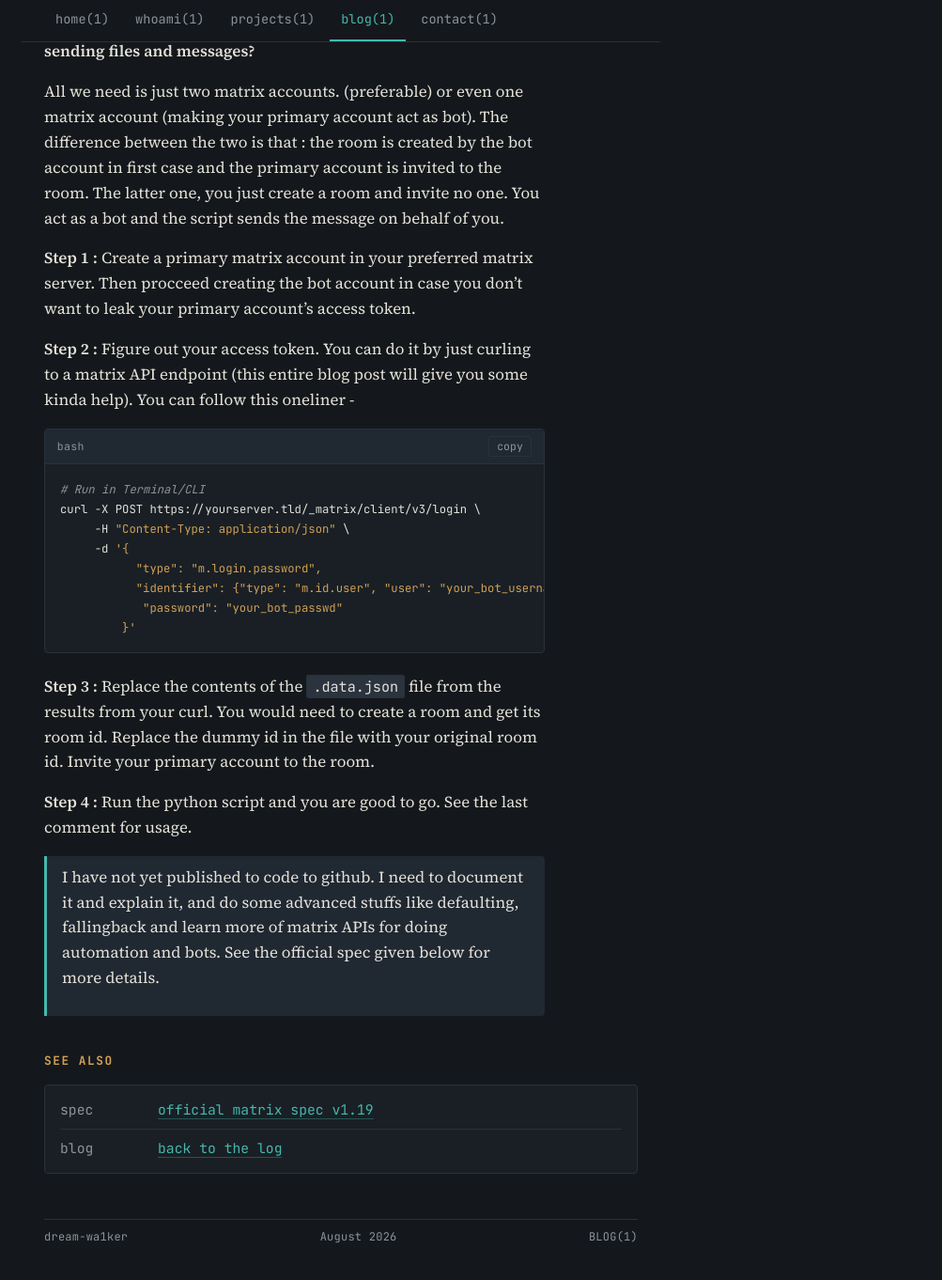
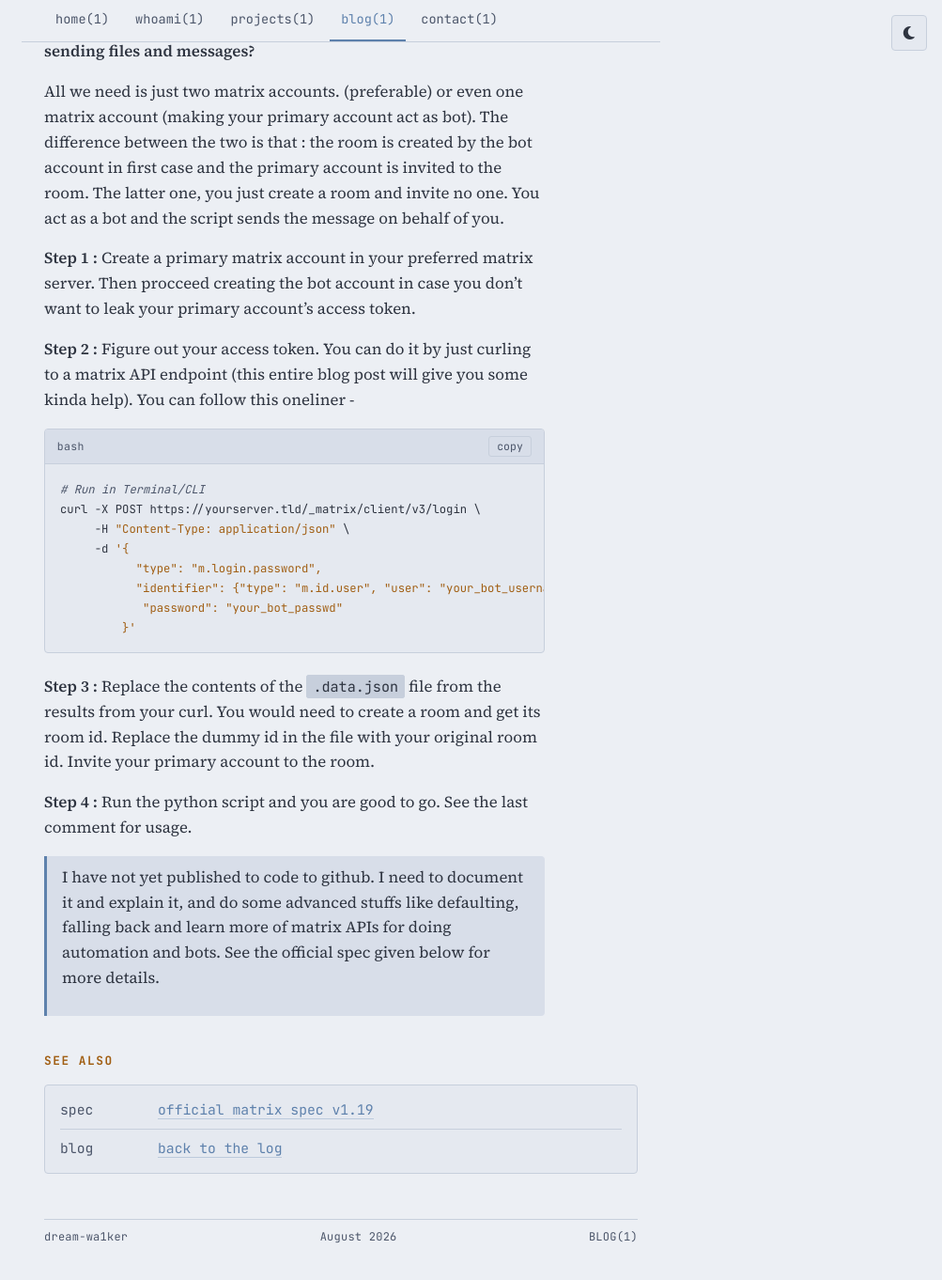
Before and after one commit to dream-wa1ker/dream-wa1ker.github.io, a Jekyll site: the page built from _posts/2026-07-28-matrix-decentralised-chat.md, in a window 1280 px wide and 1400 px high, scrolled down 12582 px. Shown: the top 1362 px of the window at 94% size, without its empty margins (277-1280 px from the left). Built offline with Jekyll 4.4.1, drawn with Linux system fonts in a browser that asks for light colours.

Commit message:
updated theme toggle and changed theme to nord

```diff
--- a/_includes/head.html
+++ b/_includes/head.html
@@ -1,4 +1,13 @@
 <meta charset="UTF-8">
+<script>
+  (function () {
+    try {
+      var stored = localStorage.getItem('theme');
+      var theme = stored || (window.matchMedia && window.matchMedia('(prefers-color-scheme: light)').matches ? 'light' : 'dark');
+      if (theme === 'light') document.documentElement.setAttribute('data-theme', 'light');
+    } catch (e) {}
+  })();
+</script>
 <meta name="viewport" content="width=device-width, initial-scale=1.0">
 <title>{{ page.title }}{% unless page.nav_id == "home" %} - dream-wa1ker{% endunless %}</title>
 <meta name="description" content="{{ page.description | default: site.description }}">
--- /dev/null
+++ b/_includes/theme-toggle.html
@@ -0,0 +1,3 @@
+<button class="theme-toggle" id="theme-toggle" aria-label="Toggle color theme">
+  <i class="fa-solid fa-sun"></i>
+</button>
--- a/_layouts/default.html
+++ b/_layouts/default.html
@@ -8,6 +8,7 @@
   <div class="prompt">$ {{ page.prompt }}<span class="cursor"></span></div>
 
   {% include nav.html %}
+  {% include theme-toggle.html %}
 
   <main class="page">
     <div class="bar">
--- a/_posts/2026-07-28-matrix-decentralised-chat.md
+++ b/_posts/2026-07-28-matrix-decentralised-chat.md
@@ -390,6 +390,6 @@ curl -X POST https://yourserver.tld/_matrix/client/v3/login \
 
 **Step 4 :** Run the python script and you are good to go. See the last comment for usage.
 
-> I have not yet published to code to github. I need to document it and explain it, and do some advanced stuffs like defaulting, fallingback and learn more of matrix APIs for doing automation and bots. See the official spec given below for more details.
+> I have not yet published to code to github. I need to document it and explain it, and do some advanced stuffs like defaulting, falling back and learn more of matrix APIs for doing automation and bots. See the official spec given below for more details.
 </div>
 </section>
--- a/css/style.css
+++ b/css/style.css
@@ -1,18 +1,52 @@
 :root {
-  /* ---- elevation scale: same base hue, increasing lightness ---- */
-  --ink-0: #14181c;  /* page background */
-  --ink-1: #191f25;  /* cards, code blocks, list panels */
-  --ink-2: #202832;  /* hover / active state, nested content */
-  --ink-3: #2a333e;  /* innermost nesting: inline code, blockquotes */
+  /* ---- nord-black: near-black elevation scale, Nord accent colors on top ---- */
+  --ink-0: #0d1013;  /* page background */
+  --ink-1: #14181d;  /* cards, code blocks, list panels */
+  --ink-2: #1b2027;  /* hover / active state, nested content */
+  --ink-3: #242b34;  /* innermost nesting: inline code, blockquotes */
   --ink: var(--ink-0);
 
-  --paper: #e4e1d8;
-  --paper-dim: #8b939b;
-  --accent: #45b8ad;     /* links, interactive state */
-  --heading: #d1a054;    /* section headings — distinct from links on purpose */
-  --rule: #2a3138;
+  --paper: #eceff4;      /* nord6 */
+  --paper-dim: #7b88a1;
+  --accent: #88c0d0;     /* nord8 — links, interactive state */
+  --accent-soft: rgba(136,192,208,0.35);
+  --heading: #ebcb8b;    /* nord13 — section headings, distinct from links on purpose */
+  --rule: #232830;
+
+  --profile-border: #242b34;
+  --shadow-ring: rgba(255,255,255,0.05);
+  --shadow-drop: rgba(0,0,0,0.5);
+
+  /* rouge token colors */
+  --token-number: #b48ead;  /* nord15 */
+  --token-type: #81a1c1;    /* nord9 */
+  --token-error: #bf616a;   /* nord11 */
+
   --mono: 'JetBrains Mono', ui-monospace, Menlo, Consolas, monospace;
   --serif: 'Source Serif 4', Georgia, serif;
+}
+
+:root[data-theme="light"] {
+  /* ---- nord snow-storm: light elevation scale, same accents darkened for contrast ---- */
+  --ink-0: #eceff4;
+  --ink-1: #e5e9f0;
+  --ink-2: #d8dee9;
+  --ink-3: #c7cfdc;
+
+  --paper: #2e3440;
+  --paper-dim: #4c566a;
+  --accent: #5e81ac;     /* nord10 — darker blue reads better on light bg */
+  --accent-soft: rgba(94,129,172,0.3);
+  --heading: #a15f14;    /* darkened nord12 for AA contrast on light bg */
+  --rule: #c7cfdc;
+
+  --profile-border: #c7cfdc;
+  --shadow-ring: rgba(0,0,0,0.05);
+  --shadow-drop: rgba(0,0,0,0.18);
+
+  --token-number: #7c5f96;
+  --token-type: #4c72a6;
+  --token-error: #a8434d;
 }
 
 * { box-sizing: border-box; }
@@ -25,9 +59,10 @@ body {
   font-family: var(--mono);
   line-height: 1.6;
   -webkit-font-smoothing: antialiased;
+  transition: background-color 0.2s ease, color 0.2s ease;
 }
 
-a { color: var(--accent); text-decoration: none; border-bottom: 1px solid rgba(69,184,173,0.35); }
+a { color: var(--accent); text-decoration: none; border-bottom: 1px solid var(--accent-soft); }
 a:hover, a:focus-visible { border-bottom-color: var(--accent); }
 a:focus-visible { outline: 2px solid var(--accent); outline-offset: 2px; }
 
@@ -70,6 +105,34 @@ a:focus-visible { outline: 2px solid var(--accent); outline-offset: 2px; }
 }
 .nav-toggle:hover { border-color: var(--accent); }
 
+.theme-toggle {
+  position: fixed;
+  top: 1rem;
+  right: 1rem;
+  z-index: 30;
+  width: 2.4rem;
+  height: 2.4rem;
+  display: flex;
+  align-items: center;
+  justify-content: center;
+  background: var(--ink-1);
+  border: 1px solid var(--rule);
+  border-radius: 4px;
+  color: var(--paper);
+  font-size: 1rem;
+  cursor: pointer;
+  transition: background-color 0.2s ease, border-color 0.2s ease, color 0.2s ease;
+}
+.theme-toggle:hover { border-color: var(--accent); color: var(--accent); }
+.theme-toggle:focus-visible { outline: 2px solid var(--accent); outline-offset: 2px; }
+
+/* smooth the theme switch on the surfaces that carry the elevation scale */
+body, .site-nav, .bar, .card, .kv, .see-also, .log-list, .log-entry,
+.detail-pane, .highlighter-rouge, .description code, .kv code, .detail-body code,
+.description blockquote, .post-meta .tag, .nav-toggle, a {
+  transition: background-color 0.2s ease, border-color 0.2s ease, color 0.2s ease;
+}
+
 .nav-overlay {
   position: fixed;
   inset: 0;
@@ -106,7 +169,7 @@ a:focus-visible { outline: 2px solid var(--accent); outline-offset: 2px; }
 
 @media (max-width: 768px) {
   .nav-toggle { display: flex; }
-  .prompt { padding-left: 3.5rem; }
+  .prompt { padding-left: 3.5rem; padding-right: 3.5rem; }
   .site-nav {
     position: fixed;
     top: 0;
@@ -163,10 +226,11 @@ a:focus-visible { outline: 2px solid var(--accent); outline-offset: 2px; }
   height: 200px;
   border-radius: 50%;
   object-fit: cover;
-  border: 4px solid #2a2f3a;
-  box-shadow: 0 0 0 6px rgba(255,255,255,0.05), 0 12px 30px rgba(0,0,0,0.5);
+  border: 4px solid var(--profile-border);
+  box-shadow: 0 0 0 6px var(--shadow-ring), 0 12px 30px var(--shadow-drop);
 }
-.profile-name { color: #9aa1ac; font-size: 14px; }
+
+.profile-name { color: var(--paper-dim); font-size: 14px; }
 
 h1.title { font-family: var(--mono); font-weight: 700; font-size: 1.05rem; letter-spacing: 0.03em; margin: 2.2rem 0 0.25rem; }
 .tagline { font-family: var(--serif); font-size: 1.15rem; font-style: italic; color: var(--paper-dim); margin: 0 0 2.5rem; }
@@ -397,16 +461,16 @@ h2.section-label {
 .highlight .k, .highlight .kd, .highlight .kn, .highlight .kr, .highlight .nb, .highlight .bp { color: var(--accent); } /* keywords, builtins */
 .highlight .s, .highlight .s1, .highlight .s2, .highlight .sb, .highlight .nf { color: var(--heading); } /* strings, function names */
 .highlight .c, .highlight .c1, .highlight .cm { color: var(--paper-dim); font-style: italic; } /* comments */
-.highlight .mi, .highlight .mf, .highlight .il { color: #b98ee0; } /* numbers */
-.highlight .kc, .highlight .no { color: #b98ee0; } /* constants / literals */
-.highlight .kt, .highlight .nc { color: #7fb7e8; } /* types / classes */
+.highlight .mi, .highlight .mf, .highlight .il { color: var(--token-number); } /* numbers */
+.highlight .kc, .highlight .no { color: var(--token-number); } /* constants / literals */
+.highlight .kt, .highlight .nc { color: var(--token-type); } /* types / classes */
 .highlight .na, .highlight .nv, .highlight .vi { color: var(--paper); } /* attributes, variables */
 .highlight .o, .highlight .p { color: var(--paper); } /* operators, punctuation */
-.highlight .err { color: #e06c75; }
+.highlight .err { color: var(--token-error); }
 
 /* ---- male some responsive tweaks overall ---- */
 @media (max-width: 480px) {
-  .prompt { padding: 1.5rem 1.25rem 0 3.5rem; font-size: 0.78rem; }
+  .prompt { padding: 1.5rem 3.5rem 0 3.5rem; font-size: 0.78rem; }
   .site-nav a { font-size: 0.9rem; }
   .page { padding: 0 1.25rem; margin: 1rem auto 3rem; }
   .bar { font-size: 0.68rem; }
--- a/js/script.js
+++ b/js/script.js
@@ -1,3 +1,33 @@
+// dark/light theme toggle, persisted in localStorage
+// (the actual attribute is set pre-paint by an inline script in <head> —
+// this just wires up the button and keeps it in sync going forward)
+(function () {
+  const btn = document.getElementById('theme-toggle');
+  const root = document.documentElement;
+  if (!btn) return;
+
+  function isLight() {
+    return root.getAttribute('data-theme') === 'light';
+  }
+  function syncIcon() {
+    const icon = btn.querySelector('i');
+    if (icon) icon.className = isLight() ? 'fa-solid fa-moon' : 'fa-solid fa-sun';
+  }
+
+  syncIcon();
+
+  btn.addEventListener('click', function () {
+    const next = isLight() ? 'dark' : 'light';
+    if (next === 'light') {
+      root.setAttribute('data-theme', 'light');
+    } else {
+      root.removeAttribute('data-theme');
+    }
+    try { localStorage.setItem('theme', next); } catch (e) {}
+    syncIcon();
+  });
+})();
+
 // nav toggle (mobile sidebar)
 (function () {
   const toggle = document.getElementById('nav-toggle');
```
